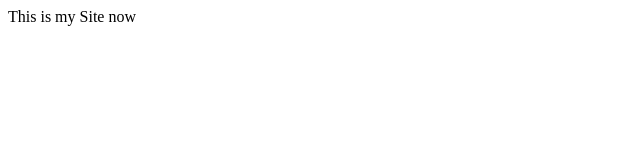
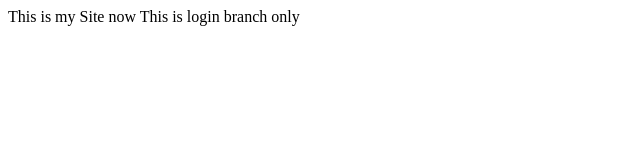
Before and after one commit to artscafeclub/babynow, a plain HTML site: page index.html in a window 1280 px wide. Shown: the whole page, without its empty margins (0-640 px from the left). Drawn offline with Linux system fonts and the light colour scheme.

```diff
--- a/index.html
+++ b/index.html
@@ -1,5 +1,6 @@
 <html>
 <body>
   This is my Site now
+  This is login branch only
 </body>
 </html>
```
Also changed, not shown: login.html (added, +1 -0 lines), 1 other file.
